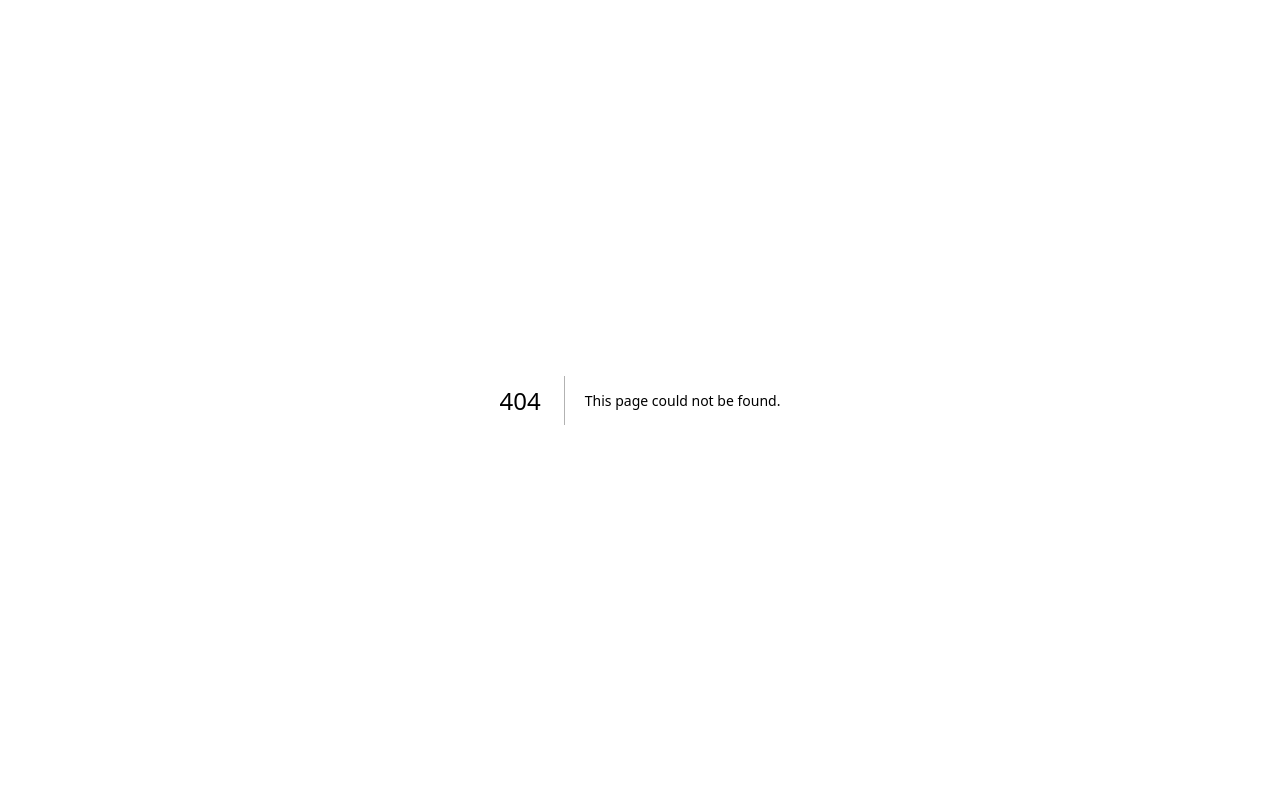
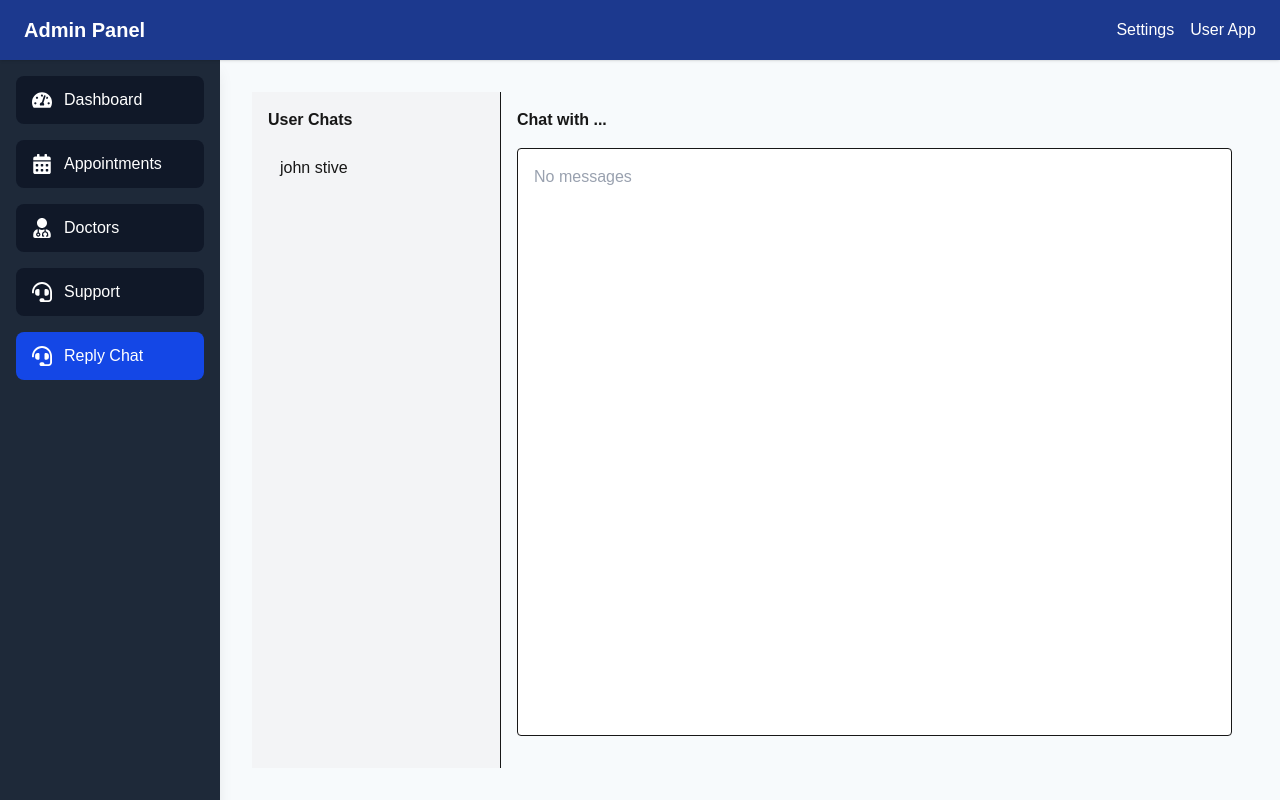
Before and after one commit to Ngahdiland/Hospital-system, a Next.js app: page /admin-reply-chat in a window 1280 px wide. Before the commit this address had no page. Built offline with nearby package versions, Linux system fonts and the light colour scheme.

Commit message:
started with messages

```diff
--- /dev/null
+++ b/app/(admin)/admin-reply-chat/page.tsx
@@ -0,0 +1,106 @@
+"use client";
+import { useEffect, useState } from "react";
+import PatientLayout from "@/components/patient-layout";
+import toast, { Toaster } from "react-hot-toast";
+import chatData from "@/db/admin-chats.json";
+
+interface ChatMessage {
+  id: string;
+  user: string;
+  message: string;
+  from: "user" | "admin";
+  time: string;
+}
+
+export default function AdminReplyChat() {
+  const [messages, setMessages] = useState<ChatMessage[]>(chatData as ChatMessage[]);
+  const [reply, setReply] = useState("");
+  const [selectedUser, setSelectedUser] = useState<string | null>(null);
+  const [loading, setLoading] = useState(true);
+
+  useEffect(() => {
+    // No fetch, use local JSON for demo
+    setMessages(chatData as ChatMessage[]);
+    setLoading(false);
+  }, []);
+
+  const users = Array.from(new Set(messages.map((m) => m.user)));
+  const userMessages = selectedUser ? messages.filter(m => m.user === selectedUser) : [];
+
+  async function sendReply() {
+    if (!reply.trim() || !selectedUser) return;
+    const newMsg: ChatMessage = {
+      id: Math.random().toString(36).slice(2),
+      user: selectedUser,
+      message: reply,
+      from: "admin",
+      time: new Date().toLocaleTimeString([], { hour: "2-digit", minute: "2-digit" })
+    };
+    setMessages(prev => [...prev, newMsg]);
+    setReply("");
+    // Optionally send to API
+    await fetch("/api/admin-chats", {
+      method: "POST",
+      headers: { "Content-Type": "application/json" },
+      body: JSON.stringify(newMsg)
+    });
+    toast.success("Reply sent");
+  }
+
+  return (
+    <div className="w-full h-full flex flex-col md:flex-row">
+      <Toaster />
+      <div className="w-full md:w-1/4 bg-gray-100 p-4 border-r">
+        <h2 className="font-bold mb-4">User Chats</h2>
+        <ul>
+          {users.map((u) => (
+            <li key={u}>
+              <button
+                className={`w-full text-left px-3 py-2 rounded mb-2 ${selectedUser === u ? 'bg-blue-600 text-white' : 'hover:bg-blue-100'}`}
+                onClick={() => setSelectedUser(u)}
+              >
+                {u}
+              </button>
+            </li>
+          ))}
+        </ul>
+      </div>
+      <div className="flex-1 flex flex-col p-4">
+        <h2 className="font-bold mb-4">Chat with {selectedUser || '...'}</h2>
+        <div className="flex-1 overflow-y-auto bg-white border rounded p-4 mb-4">
+          {userMessages.length === 0 ? (
+            <div className="text-gray-400">No messages</div>
+          ) : (
+            userMessages.map((msg) => (
+              <div key={msg.id} className={`mb-2 flex ${msg.from === 'admin' ? 'justify-end' : 'justify-start'}`}>
+                <div className={`px-4 py-2 rounded-lg shadow text-sm max-w-xs ${msg.from === 'admin' ? 'bg-blue-600 text-white' : 'bg-gray-200 text-gray-900'}`}>
+                  <span>{msg.message}</span>
+                  <span className="block text-xs text-right mt-1 opacity-60">{msg.time}</span>
+                </div>
+              </div>
+            ))
+          )}
+        </div>
+        {selectedUser && (
+          <form
+            className="flex gap-2"
+            onSubmit={e => { e.preventDefault(); sendReply(); }}
+          >
+            <input
+              className="flex-1 border rounded px-3 py-2"
+              placeholder="Type your reply..."
+              value={reply}
+              onChange={e => setReply(e.target.value)}
+            />
+            <button
+              type="submit"
+              className="bg-blue-600 hover:bg-blue-700 text-white font-bold px-6 py-2 rounded-full shadow transition-colors"
+            >
+              Send
+            </button>
+          </form>
+        )}
+      </div>
+    </div>
+  );
+}
--- a/app/(user)/chat/page.tsx
+++ b/app/(user)/chat/page.tsx
@@ -1,106 +1,57 @@
 "use client";
 import { useEffect, useRef, useState } from "react";
-import db from "../../../db/db.json";
 import PatientLayout from "@/components/patient-layout";
-import { systemMessageGroups } from '../../../db/systemMessages';
 
-// Simulate chat messages per appointment (in-memory for demo)
-const initialMessages: Record<
-  number,
-  { sender: "patient" | "doctor"; text: string; time: string }[]
-> = {
-  1: [
-    {
-      sender: "doctor",
-      text: "Hello, how are you feeling today?",
-      time: "09:00",
-    },
-    {
-      sender: "patient",
-      text: "I'm feeling better, thank you!",
-      time: "09:01",
-    },
-  ],
-};
+interface ChatMessage {
+  id: string;
+  user: string;
+  message: string;
+  from: "user" | "admin";
+  time: string;
+}
+
+const CURRENT_USER = "john stive"; // Replace with dynamic user if available
 
 export default function Chat() {
-  const [appointmentId, setAppointmentId] = useState(
-    db.appointments[0]?.id || 1
-  );
-  const [messages, setMessages] = useState(initialMessages);
+  const [messages, setMessages] = useState<ChatMessage[]>([]);
   const [input, setInput] = useState("");
+  const [loading, setLoading] = useState(true);
   const chatEndRef = useRef<HTMLDivElement>(null);
 
-  const appointmentOptions = db.appointments.map((a) => {
-    const doctor = db.doctors.find((d) => d.id === a.doctor_id);
-    return {
-      id: a.id,
-      label: `${a.date} with ${doctor ? doctor.bio : "Doctor"}`,
-    };
-  });
+  useEffect(() => {
+    async function fetchMessages() {
+      setLoading(true);
+      const res = await fetch("/api/chat");
+      const data = await res.json();
+      setMessages(data.filter((msg: ChatMessage) => msg.user === CURRENT_USER));
+      setLoading(false);
+    }
+    fetchMessages();
+  }, []);
 
-  // Scroll to bottom on new message
   useEffect(() => {
     chatEndRef.current?.scrollIntoView({ behavior: "smooth" });
-  }, [messages, appointmentId]);
+  }, [messages]);
 
-  function getSystemReply(userText: string): string | null {
-    const text = userText.toLowerCase();
-    let bestMatch = null;
-    let maxMatches = 0;
-    for (const group of systemMessageGroups) {
-      let matches = 0;
-      for (const keyword of group.keywords) {
-        if (text.includes(keyword)) matches++;
-      }
-      if (matches > maxMatches) {
-        maxMatches = matches;
-        bestMatch = group;
-      }
-    }
-    if (bestMatch && maxMatches > 0) {
-      // Pick a random reply from the best matching group
-      const replies = bestMatch.replies;
-      return replies[Math.floor(Math.random() * replies.length)];
-    }
-    return null;
-  }
-
-  function sendMessage() {
+  async function sendMessage() {
     if (!input.trim()) return;
-    setMessages((prev) => ({
-      ...prev,
-      [appointmentId]: [
-        ...(prev[appointmentId] || []),
-        {
-          sender: "patient",
-          text: input,
+    const newMsg: ChatMessage = {
+      id: Math.random().toString(36).slice(2),
+      user: CURRENT_USER,
+      message: input,
+      from: "user",
       time: new Date().toLocaleTimeString([], {
         hour: "2-digit",
         minute: "2-digit",
       }),
-        },
-      ],
-    }));
-    const userInput = input;
+    };
+    setMessages((prev) => [...prev, newMsg]);
     setInput("");
-    setTimeout(() => {
-      const reply = getSystemReply(userInput) || "Sorry, I didn't understand. Can you rephrase or ask for support?";
-      setMessages((prev) => ({
-        ...prev,
-        [appointmentId]: [
-          ...(prev[appointmentId] || []),
-          {
-            sender: "doctor",
-            text: reply,
-            time: new Date().toLocaleTimeString([], {
-              hour: "2-digit",
-              minute: "2-digit",
-            }),
-          },
-        ],
-      }));
-    }, 1000);
+    await fetch("/api/chat", {
+      method: "POST",
+      headers: { "Content-Type": "application/json" },
+      body: JSON.stringify(newMsg),
+    });
   }
 
   return (
@@ -108,44 +59,32 @@ export default function Chat() {
       <div className="w-full h-full flex flex-col justify-start">
         <div className="max-w-2xl mx-auto py-8 px-4 font-[THICCCBOI]">
           <h1 className="text-2xl font-bold mb-6 text-[#011204]">Live Chat</h1>
-          <div className="mb-4">
-            <label className="font-medium text-[#011204] mr-2">
-              Select Appointment:
-            </label>
-            <select
-              className="border rounded px-2 py-1"
-              value={appointmentId}
-              onChange={(e) => setAppointmentId(Number(e.target.value))}
-            >
-              {appointmentOptions.map((opt) => (
-                <option key={opt.id} value={opt.id}>
-                  {opt.label}
-                </option>
-              ))}
-            </select>
-          </div>
           <div className="bg-white border border-[#E8F6FE] rounded shadow p-4 h-96 overflow-y-auto flex flex-col gap-2 mb-4">
-            {(messages[appointmentId] || []).map((msg, idx) => (
+            {loading ? (
+              <div className="text-gray-400">Loading...</div>
+            ) : (
+              messages.map((msg, idx) => (
                 <div
-                key={idx}
+                  key={msg.id + idx}
                   className={`flex ${
-                  msg.sender === "patient" ? "justify-end" : "justify-start"
+                    msg.from === "user" ? "justify-end" : "justify-start"
                   }`}
                 >
                   <div
                     className={`max-w-xs px-4 py-2 rounded-lg shadow text-sm flex flex-col ${
-                    msg.sender === "patient"
+                      msg.from === "user"
                         ? "bg-[#03C7FC] text-white rounded-br-none"
                         : "bg-[#E8F6FE] text-[#011204] rounded-bl-none"
                     }`}
                   >
-                  <span>{msg.text}</span>
+                    <span>{msg.message}</span>
                     <span className="text-xs text-right mt-1 opacity-60">
                       {msg.time}
                     </span>
                   </div>
                 </div>
-            ))}
+              ))
+            )}
             <div ref={chatEndRef} />
           </div>
           <form
--- /dev/null
+++ b/app/api/chat/route.ts
@@ -0,0 +1,28 @@
+import { NextResponse } from 'next/server';
+import fs from 'fs';
+import path from 'path';
+
+const CHAT_FILE = path.join(process.cwd(), 'db', 'admin-chats.json');
+
+export async function GET() {
+  try {
+    const data = fs.readFileSync(CHAT_FILE, 'utf-8');
+    const messages = JSON.parse(data);
+    return NextResponse.json(messages);
+  } catch (error) {
+    return NextResponse.json({ error: 'Failed to load chat messages.' }, { status: 500 });
+  }
+}
+
+export async function POST(req: Request) {
+  try {
+    const body = await req.json();
+    const data = fs.readFileSync(CHAT_FILE, 'utf-8');
+    const messages = JSON.parse(data);
+    messages.push(body);
+    fs.writeFileSync(CHAT_FILE, JSON.stringify(messages, null, 2));
+    return NextResponse.json({ success: true });
+  } catch (error) {
+    return NextResponse.json({ error: 'Failed to save message.' }, { status: 500 });
+  }
+}
--- a/components/AdminSidebar.tsx
+++ b/components/AdminSidebar.tsx
@@ -11,6 +11,7 @@ const navLinks = [
   { href: '/admin-appointments', label: 'Appointments', icon: <FaCalendarAlt /> },
   { href: '/admin-doctors', label: 'Doctors', icon: <FaUserMd /> },
   { href: '/admin-support', label: 'Support', icon: <FaHeadset /> },
+  { href: '/admin-reply-chat', label: 'Reply Chat', icon: <FaHeadset /> },
 ];
 
 const AdminSidebar: React.FC = () => {
--- /dev/null
+++ b/db/admin-chats.json
@@ -0,0 +1,37 @@
+[
+  {
+    "id": "1",
+    "user": "john stive",
+    "message": "Hello, I need help with my appointment.",
+    "from": "user",
+    "time": "09:00"
+  },
+  {
+    "id": "2",
+    "user": "john stive",
+    "message": "Sure, what do you need assistance with?",
+    "from": "admin",
+    "time": "09:01"
+  },
+  {
+    "id": "3",
+    "user": "john stive",
+    "message": "I want to reschedule my appointment to next week.",
+    "from": "user",
+    "time": "09:02"
+  },
+  {
+    "id": "vzfyzql25ao",
+    "user": "john stive",
+    "message": "hey",
+    "from": "user",
+    "time": "08:22 PM"
+  },
+  {
+    "id": "vrt30ag4ij",
+    "user": "john stive",
+    "message": "can i get more info on a prescribtion?",
+    "from": "user",
+    "time": "08:24 PM"
+  }
+]
```
Lines whose indentation alone changed are shown as unchanged.
